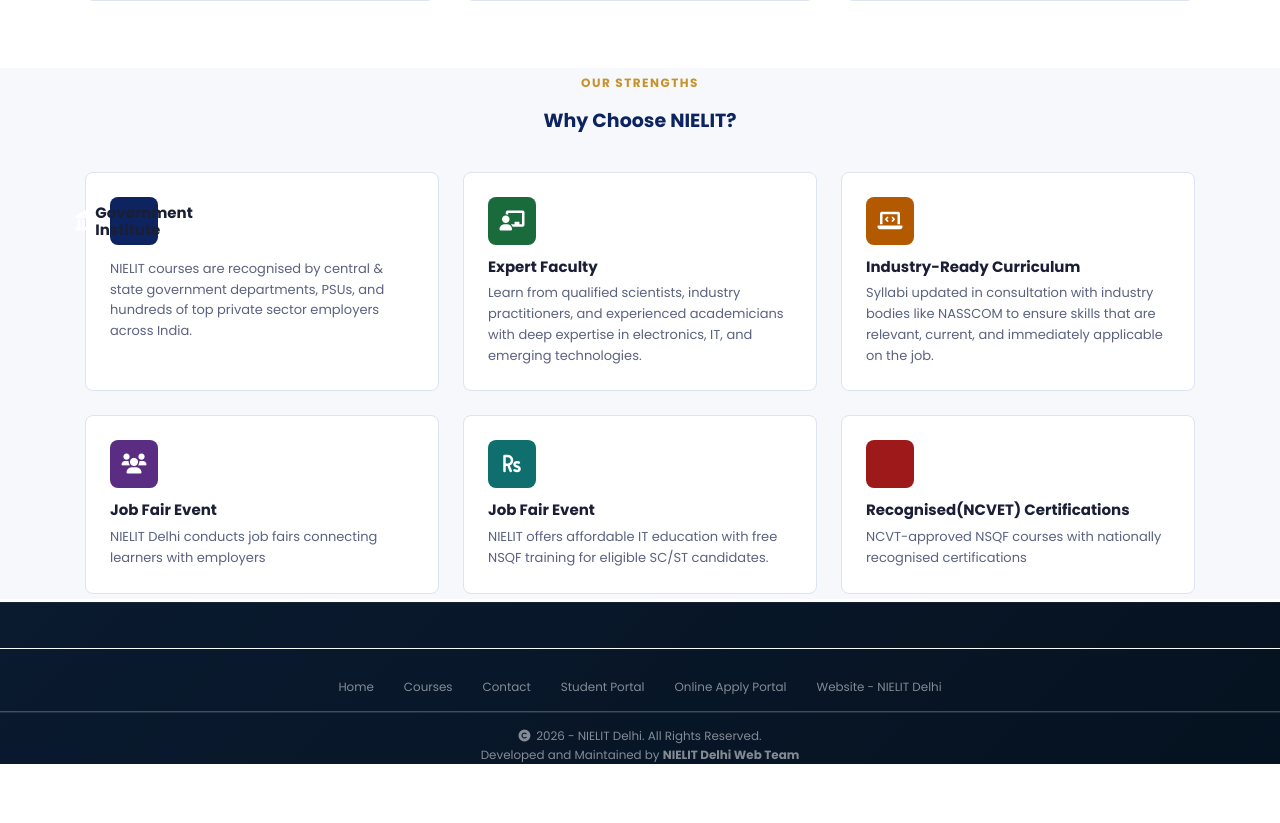
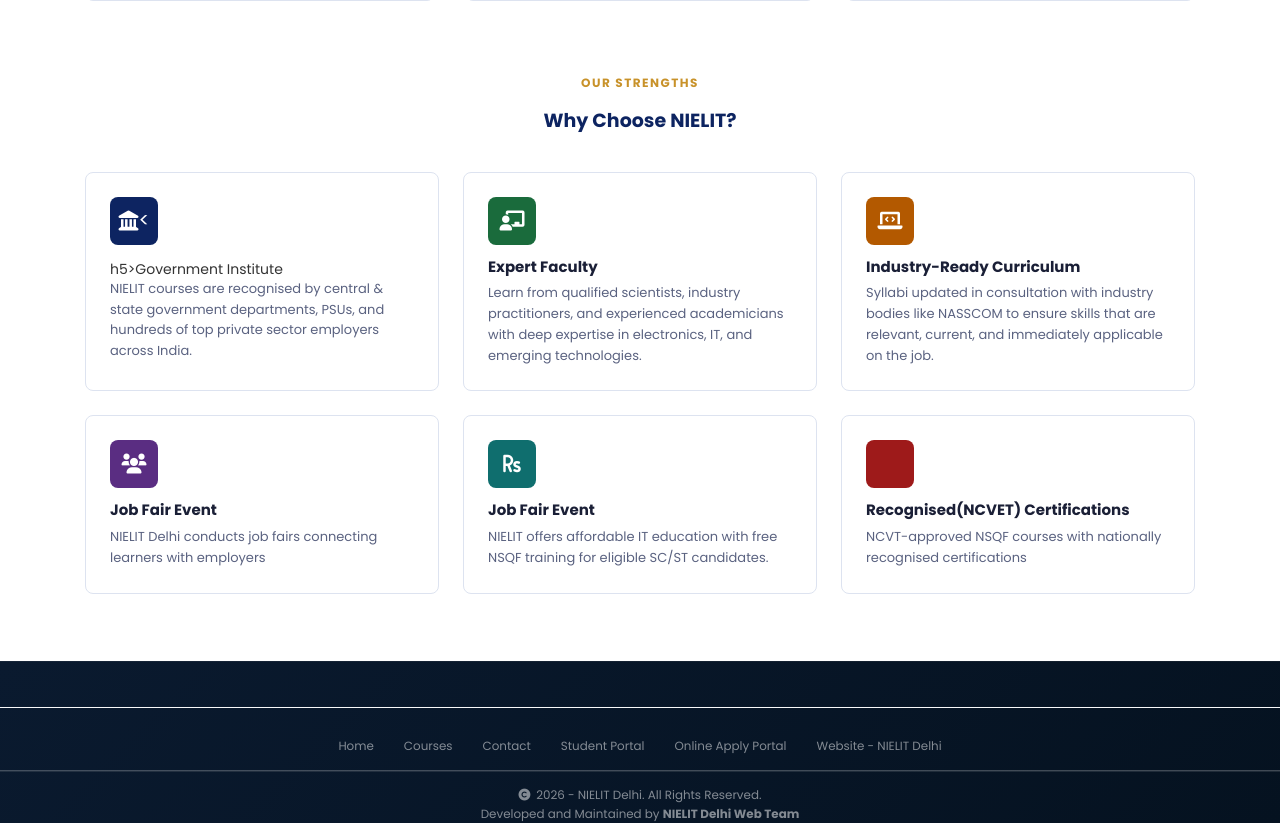
Before and after one commit to piyush1205nielit/webinarnielit, a Django app: page / in a window 1280 px wide. Shown: the part 1084-1907 px from the top of the page. Before the commit the page ends 1848 px from the top, so only its background shows below. Run offline with Django 5.2, Linux system fonts and the light colour scheme; data that the repository does not hold is empty; some libraries are stand-ins or nearby versions.

Commit message:
13th may 31

```diff
--- a/public/templates/public/home.html
+++ b/public/templates/public/home.html
@@ -209,7 +209,7 @@
 ════════════════════════════════════════════════ -->
 
 
-<section class="section-tinted my-1 py-1">
+<section class="section-standard mt-1 pt-1">
   <div class="container" style="width: 92%;min-height: 96%; margin-left: auto;margin-right: auto; margin-top: 3px; margin-bottom: 3px;">
     <div class="section-header">
       <div class="section-label">Our Strengths</div>
@@ -217,7 +217,8 @@
     </div>
     <div class="why-grid">
       <div class="why-card">
-        <div class="why-icon why-blue"><i class="fas fa-landmark"></i> <h5>Government Institute</h5></div>
+        <div class="why-icon why-blue"><i class="fas fa-landmark"></i> <</div>
+        h5>Government Institute</h5>
         <p>NIELIT courses are recognised by central &amp; state government departments, PSUs, and hundreds of top private sector employers across India.</p>
       </div>
       <div class="why-card">
```
